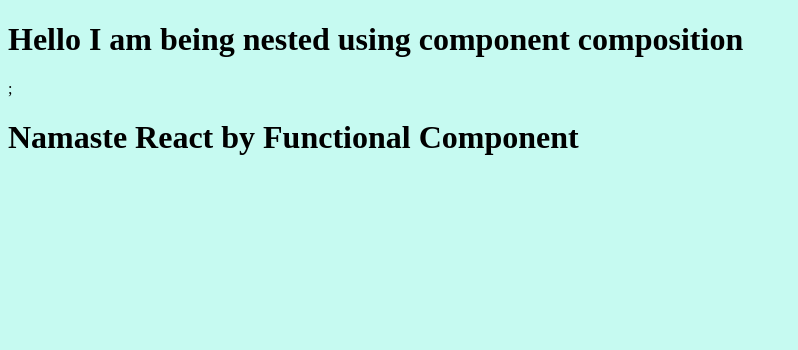
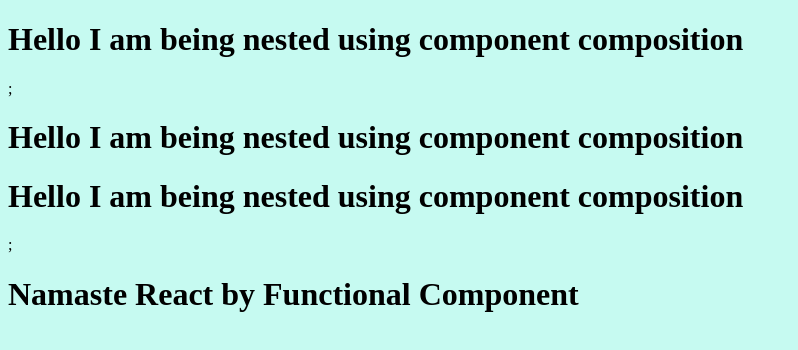
Before and after one commit to rimjhimsingh/Learning-React.js, a React (Vite) app: page / in a window 1280 px wide. Shown: the top 350 px of the page, without its empty margins (0-798 px from the left). Built offline with nearby package versions, Linux system fonts and the light colour scheme.

Commit message:
Ep 3 stuff

```diff
--- a/App.js
+++ b/App.js
@@ -22,17 +22,17 @@
     return <h1 className="h1" >Hello I am being nested using component composition</h1>
 }
 
-
+//className property used by JSX, instead of class like in HTML
 const HeadingComponent2 = () => (
     <div id="container">
+        {Title()};
+        <Title></Title>
         <Title/>;
         <h1 className="h1" >Namaste React by Functional Component</h1>
     </div>
 
 )
 
-
-
 const root = ReactDOM.createRoot(document.getElementById("root"));
 //root.render(jsxHeading);
 root.render(<HeadingComponent2 />);
```
